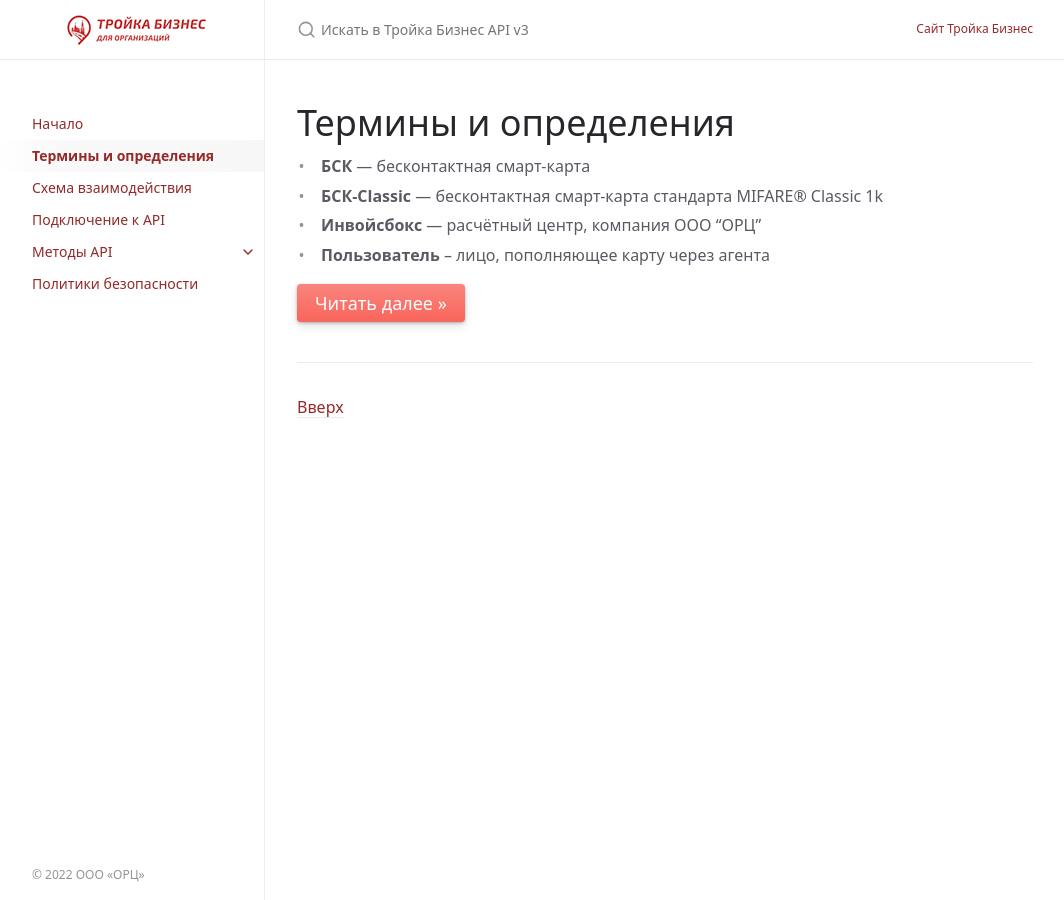
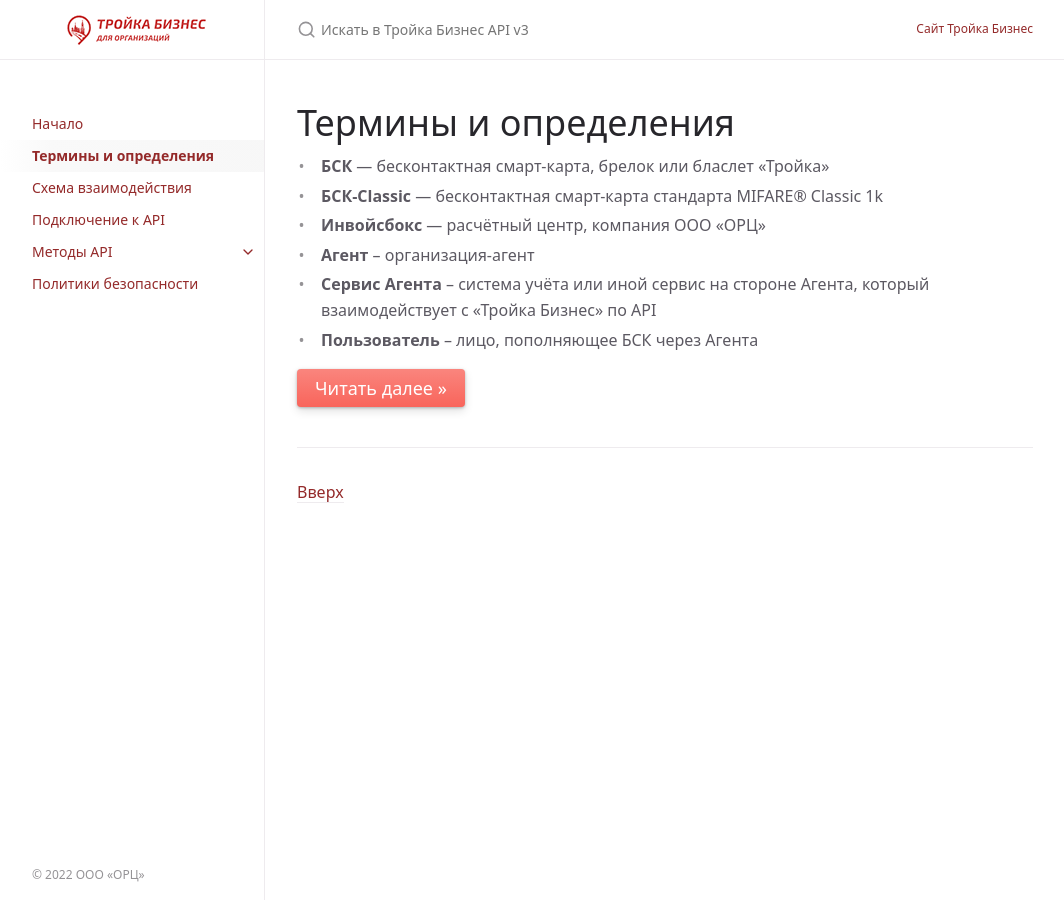
Before and after one commit to InvoiceBox/docs.troika.business, a Jekyll site: the page built from docs/definition.md, in a window 1280 px wide. Shown: the whole page, without its empty margins (107-1171 px from the left). Built offline with Jekyll 4.4.1, drawn with Linux system fonts in a browser that asks for light colours.

Commit message:
Docs improvements

```diff
--- a/docs/definition.md
+++ b/docs/definition.md
@@ -6,10 +6,12 @@ title: "Термины и определения"
 
 # Термины и определения
 
-- **БСК** — бесконтактная смарт-карта
+- **БСК** — бесконтактная смарт-карта, брелок или бласлет &laquo;Тройка&raquo;
 - **БСК-Classic** — бесконтактная смарт-карта стандарта MIFARE® Classic 1k
-- **Инвойсбокс** — расчётный центр, компания ООО "ОРЦ"
-- **Пользователь** – лицо, пополняющее карту через агента
+- **Инвойсбокс** — расчётный центр, компания ООО &laquo;ОРЦ&raquo;
+- **Агент** – организация-агент
+- **Сервис Агента** – система учёта или иной сервис на стороне Агента, который взаимодействует с &laquo;Тройка Бизнес&raquo; по API
+- **Пользователь** – лицо, пополняющее БСК через Агента
 
 
 [Читать далее &raquo;](/docs/schema/){: .btn .btn-primary .fs-5 .mb-4 .mb-md-0 .mr-2 }
```
Also changed, not shown: docs/api.md (+6 -2 lines), docs/methods/app_cancel_ticket.md (+1 -2 lines).
